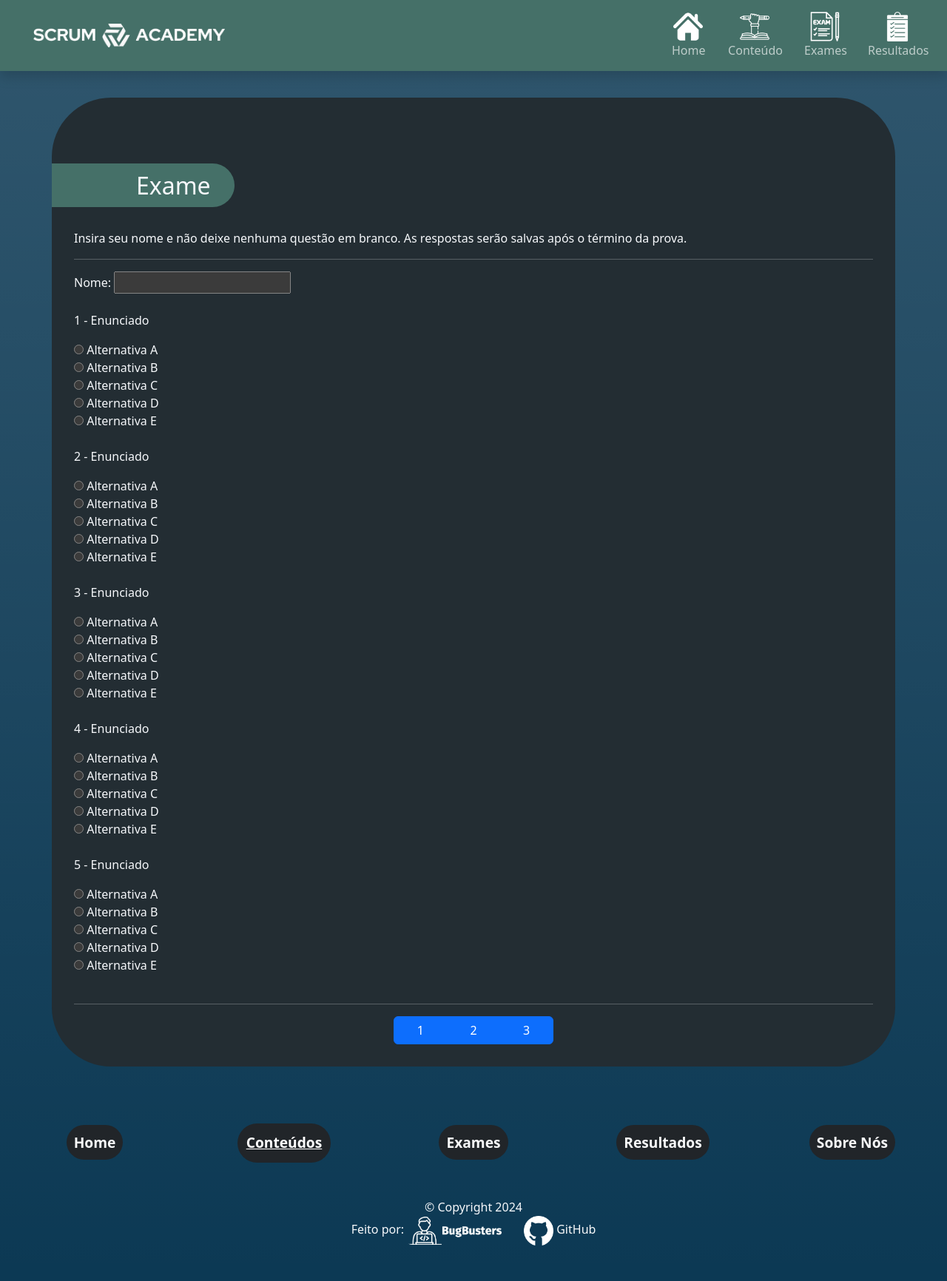
After one commit to Fatec-Bug-Busters/scrum-academy, a Flask app: page /exame_pg1 in a window 1280 px wide. The commit adds this page. Shown: the whole page at 74% size. Run offline with Flask 3, Linux system fonts and the light colour scheme.

Commit message:
add exame.html

```diff
--- a/src/app.py
+++ b/src/app.py
@@ -9,5 +9,17 @@ def index():
 def sobre_nos():
     return render_template("sobre_nos.html")
 
+@app.route('/exame_pg1')
+def exame_pg1():
+    return render_template("exame_pg1.html")
+
+@app.route('/exame_pg2')
+def exame_pg2():
+    return render_template("exame_pg2.html")
+
+@app.route('/exame_pg3')
+def exame_pg3():
+    return render_template("exame_pg3.html")
+
 if __name__ == '__main__':
     app.run(debug=True)
--- a/src/static/css/style.css
+++ b/src/static/css/style.css
@@ -363,3 +363,21 @@ h3.titulo {
 .bg-card-sobre-nos {
   background-color: var(--bs-secondary);
 }
+
+.conteudo-exame {
+  margin: 30px;
+  display: flex;
+  flex-direction: column;
+  justify-content: center;
+}
+
+.btns-exame {
+  display: flex;
+  justify-content: center;
+  width: 20%;
+  margin: auto;
+}
+
+.btn-link {
+  padding: 10px !important;
+}
--- a/src/templates/base.html
+++ b/src/templates/base.html
@@ -52,7 +52,7 @@
               </div>
             </li>
             <li class="nav-item">
-              <a class="nav-link text-sm-left text-center" href="#">
+              <a class="nav-link text-sm-left text-center" href="/exame_pg1">
                 <img class="icon-navbar" src="{{ url_for('static', filename='images/exam_icon.png') }}"
                   alt="Icon Exame">
                 Exames
@@ -105,14 +105,14 @@
         <!-- Home -->
         <div class="col ">
           <br>
-          <a class="link-light link-offset-2 link-underline link-underline-opacity-0 bg-dark rounded-pill p-1"
+          <a class="link-light link-offset-2 link-underline link-underline-opacity-0 bg-dark rounded-pill p-1 btn-link"
             href="/">Home</a>
         </div>
         <!-- Conteúdos -->
         <div class="col">
           <br>
           <div class="btn-group  ">
-            <button class=" fw-bold bg-dark rounded-pill " data-bs-toggle="dropdown" aria-expanded="false"
+            <button class=" fw-bold bg-dark rounded-pill btn-link" data-bs-toggle="dropdown" aria-expanded="false"
               style=" border-color: rgba(0, 0, 255, 0); color: white; ">Conteúdos</button>
             <ul class="dropdown-menu">
               <li><a class="link-dark link-offset-2 link-underline link-underline-opacity-0" href="/"
@@ -131,19 +131,19 @@
         <!-- Exames -->
         <div class="col ">
           <br>
-          <a class="link-light link-offset-2 link-underline link-underline-opacity-0 bg-dark rounded-pill p-1"
-            href="/">Exames</a>
+          <a class="link-light link-offset-2 link-underline link-underline-opacity-0 bg-dark rounded-pill p-1 btn-link"
+            href="/exame_pg1">Exames</a>
         </div>
         <!-- Resultados -->
         <div class="col  ">
           <br>
-          <a class="link-light link-offset-2 link-underline link-underline-opacity-0 bg-dark rounded-pill p-1"
+          <a class="link-light link-offset-2 link-underline link-underline-opacity-0 bg-dark rounded-pill p-1 btn-link"
             href="/">Resultados</a>
         </div>
         <!-- Sobre Nós -->
         <div class="col ">
           <br>
-          <a class="link-light link-offset-2 link-underline link-underline-opacity-0 bg-dark rounded-pill p-1"
+          <a class="link-light link-offset-2 link-underline link-underline-opacity-0 bg-dark rounded-pill p-1 btn-link"
             href="/sobre_nos">Sobre Nós</a>
         </div>
       </div>
--- /dev/null
+++ b/src/templates/exame_pg1.html
@@ -0,0 +1,81 @@
+{% extends "base.html" %}
+
+{% block title %}Exame{% endblock %}
+
+{% block content %}
+
+{% block cover_img %}
+{% endblock %}
+<section class="section-exame">
+  <div class="title">
+    <h2>Exame</h2>
+  </div>
+  <div class="conteudo-exame">
+    Insira seu nome e não deixe nenhuma questão em branco. As respostas serão salvas após o término da prova.<hr>
+    <form action="">
+      <label for="nome">Nome:</label>
+      <input type="text" id="nome" name="nome"><br><br>
+      <p>1 - Enunciado</p>
+      <input type="radio" id="q1-alt1" name="q1" value="">
+      <label for="q1-alt1">Alternativa A</label><br>
+      <input type="radio" id="q1-alt2" name="q1" value="">
+      <label for="q1-alt2">Alternativa B</label><br>
+      <input type="radio" id="q1-alt3" name="q1" value="">
+      <label for="q1-alt3">Alternativa C</label><br>
+      <input type="radio" id="q1-alt4" name="q1" value="">
+      <label for="q1-alt4">Alternativa D</label><br>
+      <input type="radio" id="q1-alt5" name="q1" value="">
+      <label for="q1-alt5">Alternativa E</label><br><br>
+      <p>2 - Enunciado</p>
+      <input type="radio" id="q2-alt1" name="q2" value="">
+      <label for="q2-alt1">Alternativa A</label><br>
+      <input type="radio" id="q2-alt2" name="q2" value="">
+      <label for="q2-alt2">Alternativa B</label><br>
+      <input type="radio" id="q2-alt3" name="q2" value="">
+      <label for="q2-alt3">Alternativa C</label><br>
+      <input type="radio" id="q2-alt4" name="q2" value="">
+      <label for="q2-alt4">Alternativa D</label><br>
+      <input type="radio" id="q2-alt5" name="q2" value="">
+      <label for="q2-alt5">Alternativa E</label><br><br>
+      <p>3 - Enunciado</p>
+      <input type="radio" id="q3-alt1" name="q3" value="">
+      <label for="q3-alt1">Alternativa A</label><br>
+      <input type="radio" id="q3-alt2" name="q3" value="">
+      <label for="q3-alt2">Alternativa B</label><br>
+      <input type="radio" id="q3-alt3" name="q3" value="">
+      <label for="q3-alt3">Alternativa C</label><br>
+      <input type="radio" id="q3-alt4" name="q3" value="">
+      <label for="q3-alt4">Alternativa D</label><br>
+      <input type="radio" id="q3-alt5" name="q3" value="">
+      <label for="q3-alt5">Alternativa E</label><br><br>
+      <p>4 - Enunciado</p>
+      <input type="radio" id="q4-alt1" name="q4" value="">
+      <label for="q4-alt1">Alternativa A</label><br>
+      <input type="radio" id="q4-alt2" name="q4" value="">
+      <label for="q4-alt2">Alternativa B</label><br>
+      <input type="radio" id="q4-alt3" name="q4" value="">
+      <label for="q4-alt3">Alternativa C</label><br>
+      <input type="radio" id="q4-alt4" name="q4" value="">
+      <label for="q4-alt4">Alternativa D</label><br>
+      <input type="radio" id="q4-alt5" name="q4" value="">
+      <label for="q4-alt5">Alternativa E</label><br><br>
+      <p>5 - Enunciado</p>
+      <input type="radio" id="q5-alt1" name="q5" value="">
+      <label for="q5-alt1">Alternativa A</label><br>
+      <input type="radio" id="q5-alt2" name="q5" value="">
+      <label for="q5-alt2">Alternativa B</label><br>
+      <input type="radio" id="q5-alt3" name="q5" value="">
+      <label for="q5-alt3">Alternativa C</label><br>
+      <input type="radio" id="q5-alt4" name="q5" value="">
+      <label for="q5-alt4">Alternativa D</label><br>
+      <input type="radio" id="q5-alt5" name="q5" value="">
+      <label for="q5-alt5">Alternativa E</label><br><br>
+    </form><hr>
+    <div class="btn-group btns-exame">
+      <a href="/exame_pg1" class="btn btn-primary">1</a>
+      <a href="/exame_pg2" class="btn btn-primary">2</a>
+      <a href="/exame_pg3" class="btn btn-primary">3</a>
+    </div>
+  </div>
+</section>
+{% endblock %}
--- a/src/templates/index.html
+++ b/src/templates/index.html
@@ -5,7 +5,7 @@
 <!-- COVER -->
 {% block cover_img %}
 <img src="{{url_for('static', filename='images/scrum.png')}}" alt="Cover Home">
-{% endblock %} -->
+{% endblock %}
 {% block cover_text %}
 Bem vindo a SCRUM ACADEMY
 {% endblock %}
@@ -86,7 +86,7 @@ Bem vindo a SCRUM ACADEMY
         <h2 class="card-title">Teste seu conhecimento!</h2>
         <p class="card-text">Faça um exame avaliativo que reúne conteúdo de todos os capítulos apresentados. Seu
           resultado será salvo juntamente do nome fornecido pelo usuário.</p>
-        <a href="/" class="btn btn-primary btn-exame">Iniciar</a>
+        <a href="/exame_pg1" class="btn btn-primary btn-exame">Iniciar</a>
       </div>
     </div>
   </div>
```
Also changed, not shown: src/templates/exame_pg2.html (added, +79 -0 lines), src/templates/exame_pg3.html (added, +80 -0 lines), src/static/images/cover-exame.png (added).
